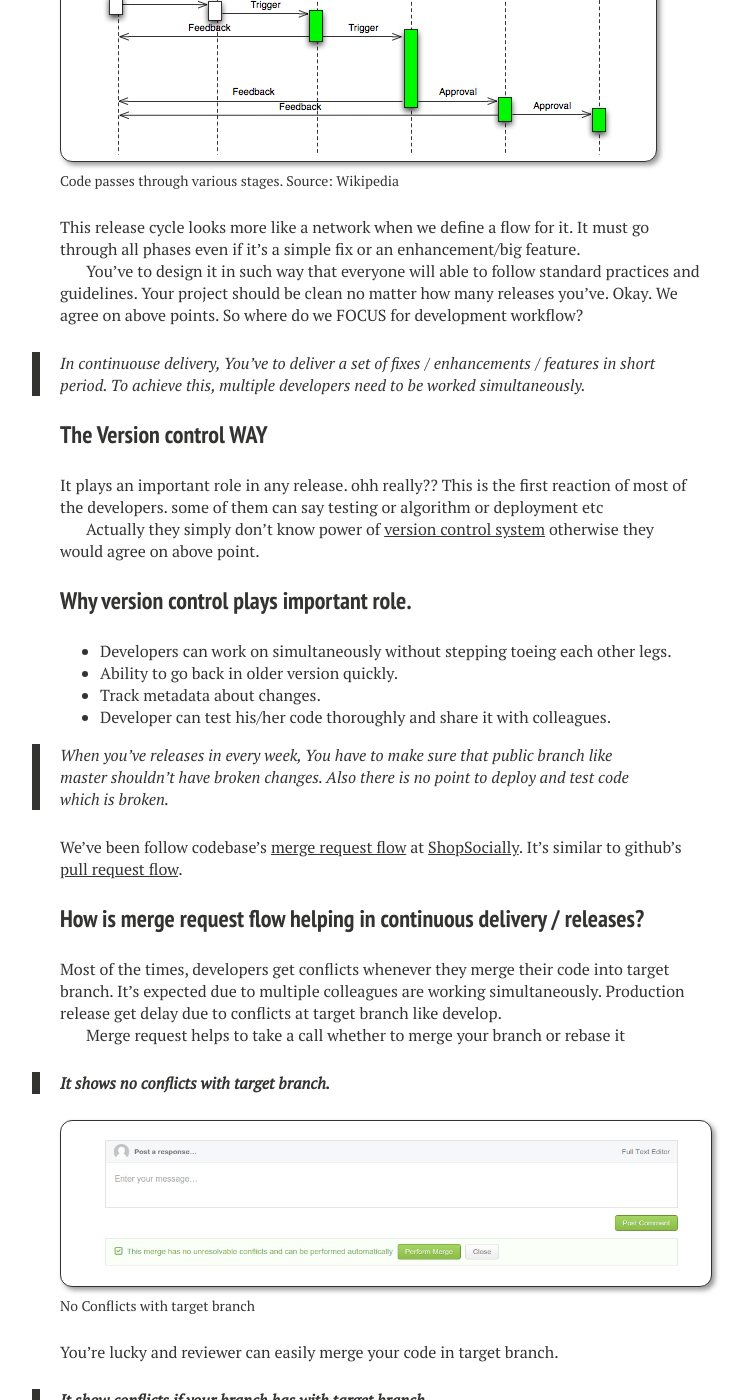
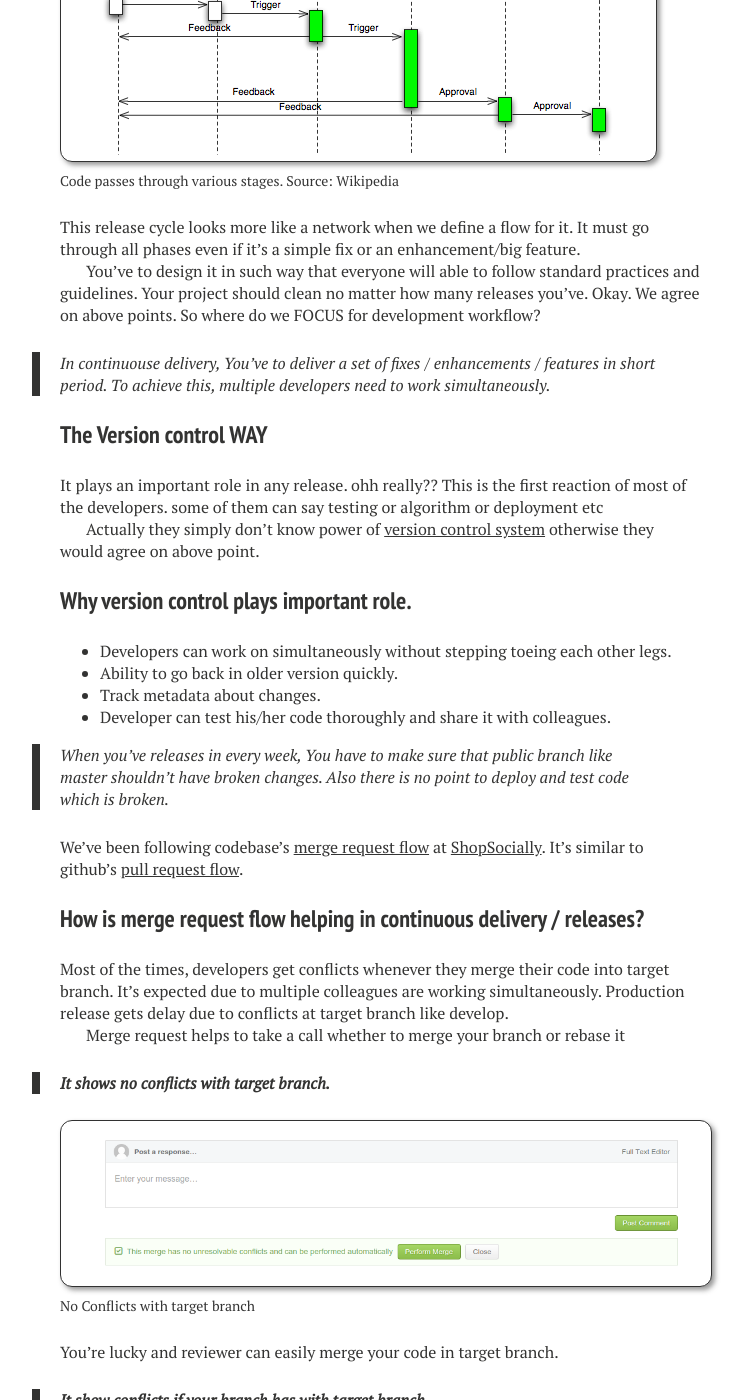
Before and after one commit to prasadmuley/prasadmuley.github.io, a Jekyll site: the page built from _posts/2016-8-28-continuous_delivery.md, in a window 1280 px wide and 1400 px high, scrolled down 551 px. Shown: the whole window, without its empty margins (260-1009 px from the left). Built offline with Jekyll 4.4.1, drawn with Linux system fonts in a browser that asks for light colours; nearby versions of some CDN libraries; comment, search, counter and statistics services are not loaded; some of the changed text lies outside the part shown.

Commit message:
fix grammatical mistakes

```diff
--- a/_posts/2016-8-28-continuous_delivery.md
+++ b/_posts/2016-8-28-continuous_delivery.md
@@ -21,12 +21,12 @@ It must go through all phases even if it's a simple fix or an enhancement/big fe
 
 
   You've to design it in such way that everyone will able to follow standard practices and guidelines.
-Your project should be clean no matter how many releases you've.
+Your project should clean no matter how many releases you've.
 Okay. We agree on above points. So where do we FOCUS for development workflow?
 
 
 > In continuouse delivery, You've to deliver a set of fixes / enhancements / features in short period.
-To achieve this, multiple developers need to be worked simultaneously.
+To achieve this, multiple developers need to work simultaneously.
 
 ### The Version control WAY
 
@@ -49,13 +49,13 @@ otherwise they would agree on above point.
 > When you've releases in every week, You have to make sure that public branch like master shouldn't have broken changes.
   Also there is no point to deploy and test code which is broken.
 
-We've been follow codebase's [merge request flow](https://support.codebasehq.com/articles/repositories/creating-a-merge-request) at [ShopSocially](shopsocially.com). It's similar to github's [pull request flow](https://help.github.com/articles/about-pull-requests/).
+We've been following codebase's [merge request flow](https://support.codebasehq.com/articles/repositories/creating-a-merge-request) at [ShopSocially](shopsocially.com). It's similar to github's [pull request flow](https://help.github.com/articles/about-pull-requests/).
 
 
 ### How is merge request flow helping in continuous delivery / releases?
 Most of the times, developers get conflicts whenever they merge their code into target branch.
 It's expected due to multiple colleagues are working simultaneously.
-Production release get delay due to conflicts at target branch like develop.
+Production release gets delay due to conflicts at target branch like develop.
 
 Merge request helps to take a call whether to merge your branch or rebase it
 
```
Also changed, not shown: other parts of _posts/2016-8-28-continuous_delivery.md (+2 -2 lines).
